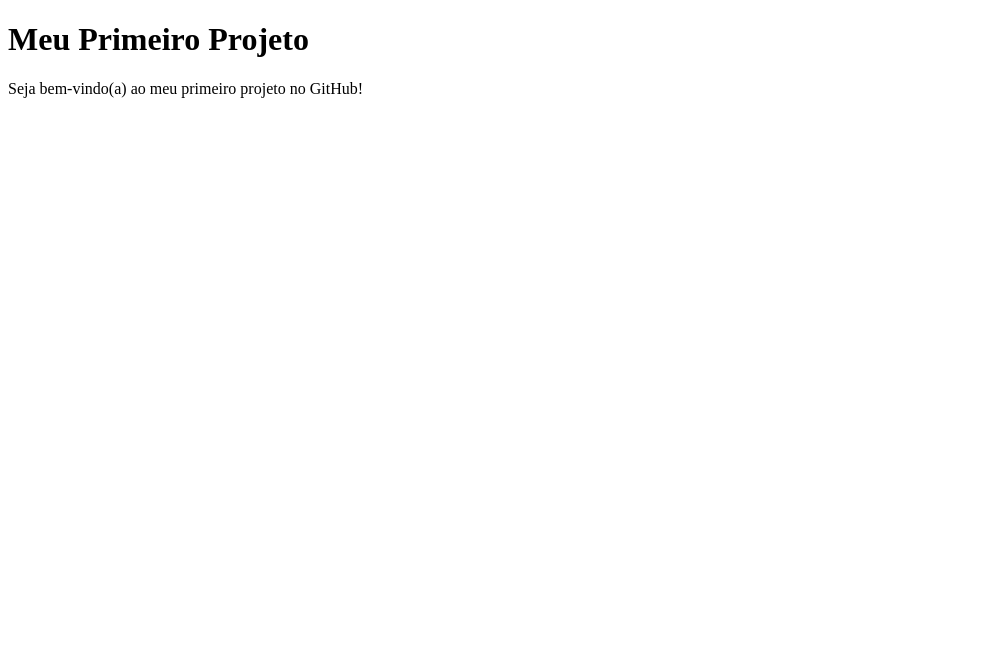
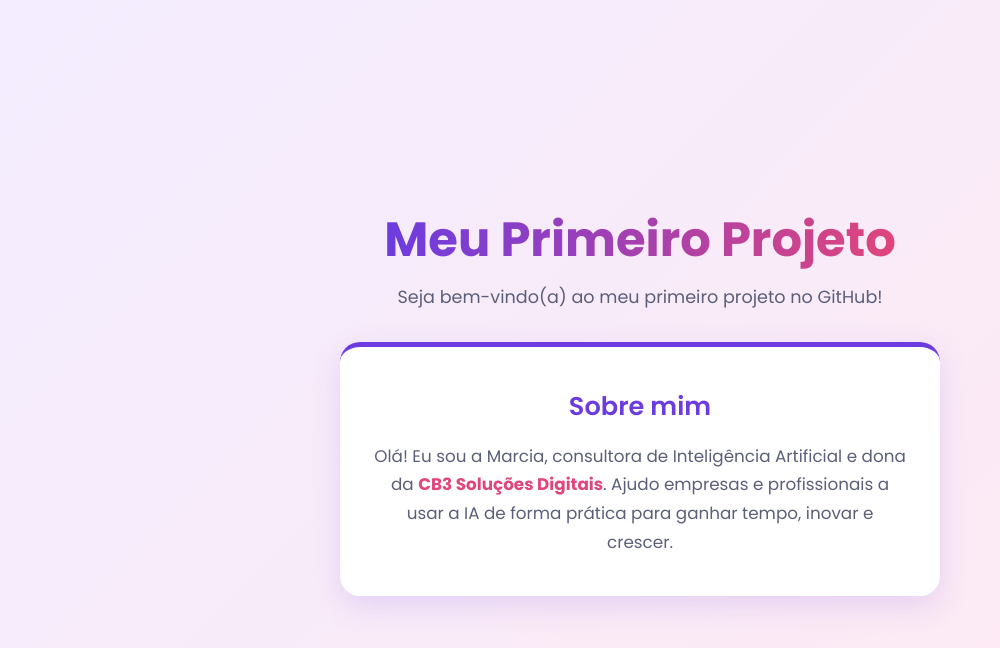
Before and after one commit to Marciacastelobranco/meu-primeiro-projeto, a plain HTML site: page index.html in a window 1280 px wide. Shown: the whole page, without its empty margins (0-1000 px from the left). Drawn offline with Linux system fonts and the light colour scheme.

Commit message:
Adiciona seção "Sobre mim" e novo visual à página
Co-Authored-By: Claude Opus 5.5 <noreply@anthropic.com>

```diff
--- a/index.html
+++ b/index.html
@@ -4,9 +4,95 @@
   <meta charset="UTF-8">
   <meta name="viewport" content="width=device-width, initial-scale=1.0">
   <title>Meu Primeiro Projeto</title>
+  <link rel="preconnect" href="https://fonts.googleapis.com">
+  <link rel="preconnect" href="https://fonts.gstatic.com" crossorigin>
+  <link href="https://fonts.googleapis.com/css2?family=Poppins:wght@400;600;700&display=swap" rel="stylesheet">
+  <style>
+    :root {
+      --roxo: #6c3ce0;
+      --rosa: #e0457b;
+      --texto: #2b2d42;
+      --texto-suave: #5c5f7a;
+      --cartao: #ffffff;
+    }
+
+    * {
+      margin: 0;
+      padding: 0;
+      box-sizing: border-box;
+    }
+
+    body {
+      font-family: 'Poppins', sans-serif;
+      min-height: 100vh;
+      display: flex;
+      flex-direction: column;
+      align-items: center;
+      justify-content: center;
+      gap: 2rem;
+      padding: 2rem 1rem;
+      background: linear-gradient(135deg, #f3edff 0%, #ffe9f1 100%);
+      color: var(--texto);
+      text-align: center;
+    }
+
+    header h1 {
+      font-size: clamp(2rem, 6vw, 3rem);
+      font-weight: 700;
+      background: linear-gradient(90deg, var(--roxo), var(--rosa));
+      -webkit-background-clip: text;
+      background-clip: text;
+      color: transparent;
+      margin-bottom: 0.5rem;
+    }
+
+    header p {
+      font-size: 1.1rem;
+      color: var(--texto-suave);
+    }
+
+    .sobre {
+      background: var(--cartao);
+      max-width: 600px;
+      width: 100%;
+      padding: 2.5rem 2rem;
+      border-radius: 20px;
+      box-shadow: 0 10px 30px rgba(108, 60, 224, 0.15);
+      border-top: 5px solid var(--roxo);
+    }
+
+    .sobre h2 {
+      font-size: 1.6rem;
+      font-weight: 600;
+      color: var(--roxo);
+      margin-bottom: 1rem;
+    }
+
+    .sobre p {
+      font-size: 1.05rem;
+      line-height: 1.7;
+      color: var(--texto-suave);
+    }
+
+    .sobre strong {
+      color: var(--rosa);
+    }
+  </style>
 </head>
 <body>
-  <h1>Meu Primeiro Projeto</h1>
-  <p>Seja bem-vindo(a) ao meu primeiro projeto no GitHub!</p>
+  <header>
+    <h1>Meu Primeiro Projeto</h1>
+    <p>Seja bem-vindo(a) ao meu primeiro projeto no GitHub!</p>
+  </header>
+
+  <section class="sobre">
+    <h2>Sobre mim</h2>
+    <p>
+      Olá! Eu sou a Marcia, consultora de Inteligência Artificial e dona da
+      <strong>CB3 Soluções Digitais</strong>.
+      Ajudo empresas e profissionais a usar a IA de forma prática para ganhar
+      tempo, inovar e crescer.
+    </p>
+  </section>
 </body>
 </html>
```
